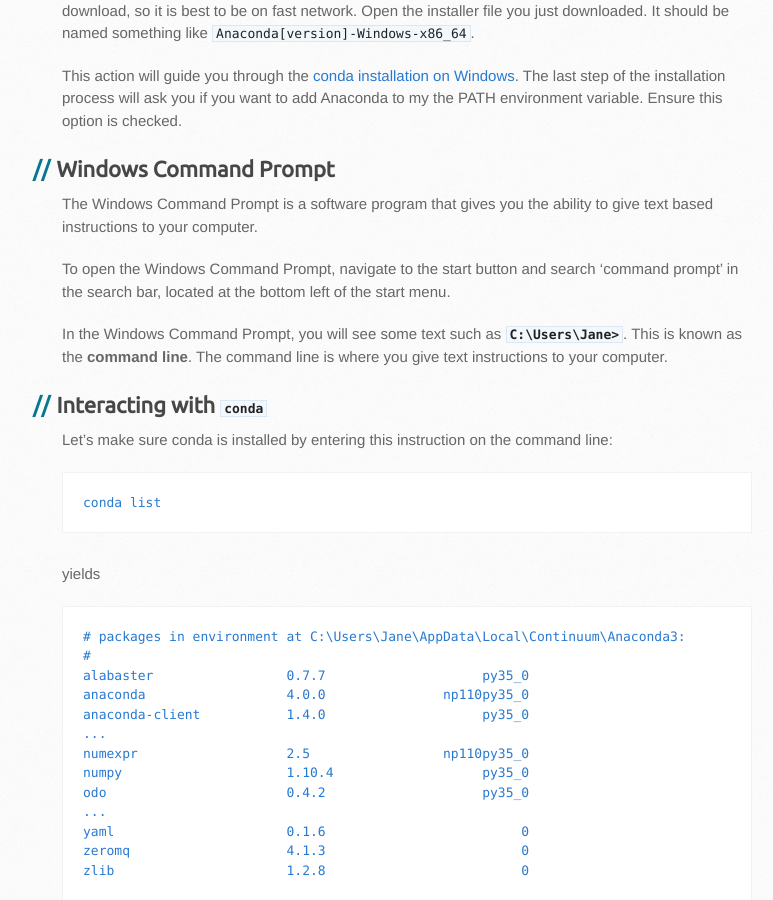
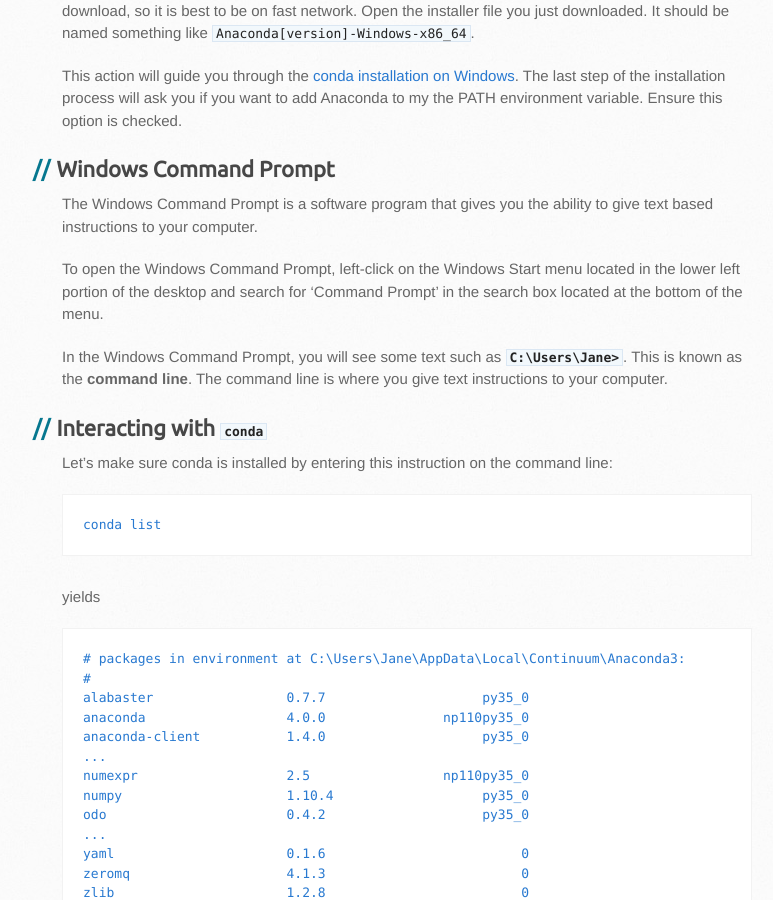
Before and after one commit to Unidata/online-python-training, a Jekyll site: the page built from conda-windows.md, in a window 1280 px wide and 900 px high, scrolled down 941 px. Shown: the whole window, without its empty margins (108-881 px from the left). Built offline with Jekyll 4.4.1, drawn with Linux system fonts in a browser that asks for light colours; some web fonts are replaced.

Commit message:
minor rewording

```diff
--- a/conda-windows.md
+++ b/conda-windows.md
@@ -24,7 +24,7 @@
 
 The Windows Command Prompt is a software program that gives you the ability to give text based instructions to your computer.
 
-To open the Windows Command Prompt, navigate to the start button and search 'command prompt' in the search bar, located at the bottom left of the start menu.
+To open the Windows Command Prompt, left-click on the Windows Start menu located in the lower left portion  of the desktop and search for 'Command Prompt' in the search box located at the bottom of the menu.
 
 In the Windows Command Prompt, you will see some text such as **`C:\Users\Jane>`**. This is known as the **command line**. The command line is where you give text instructions to your computer.
 
```
